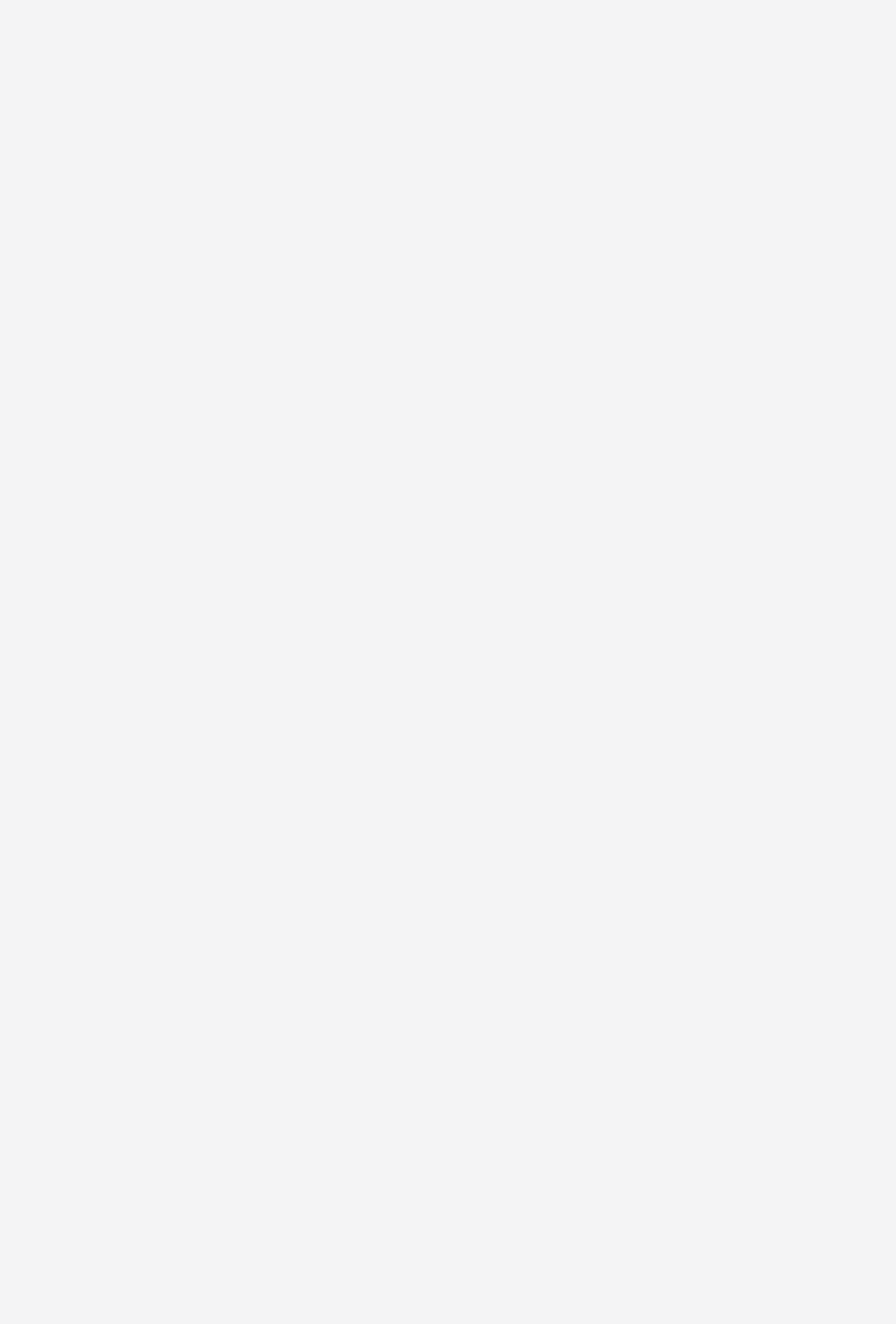
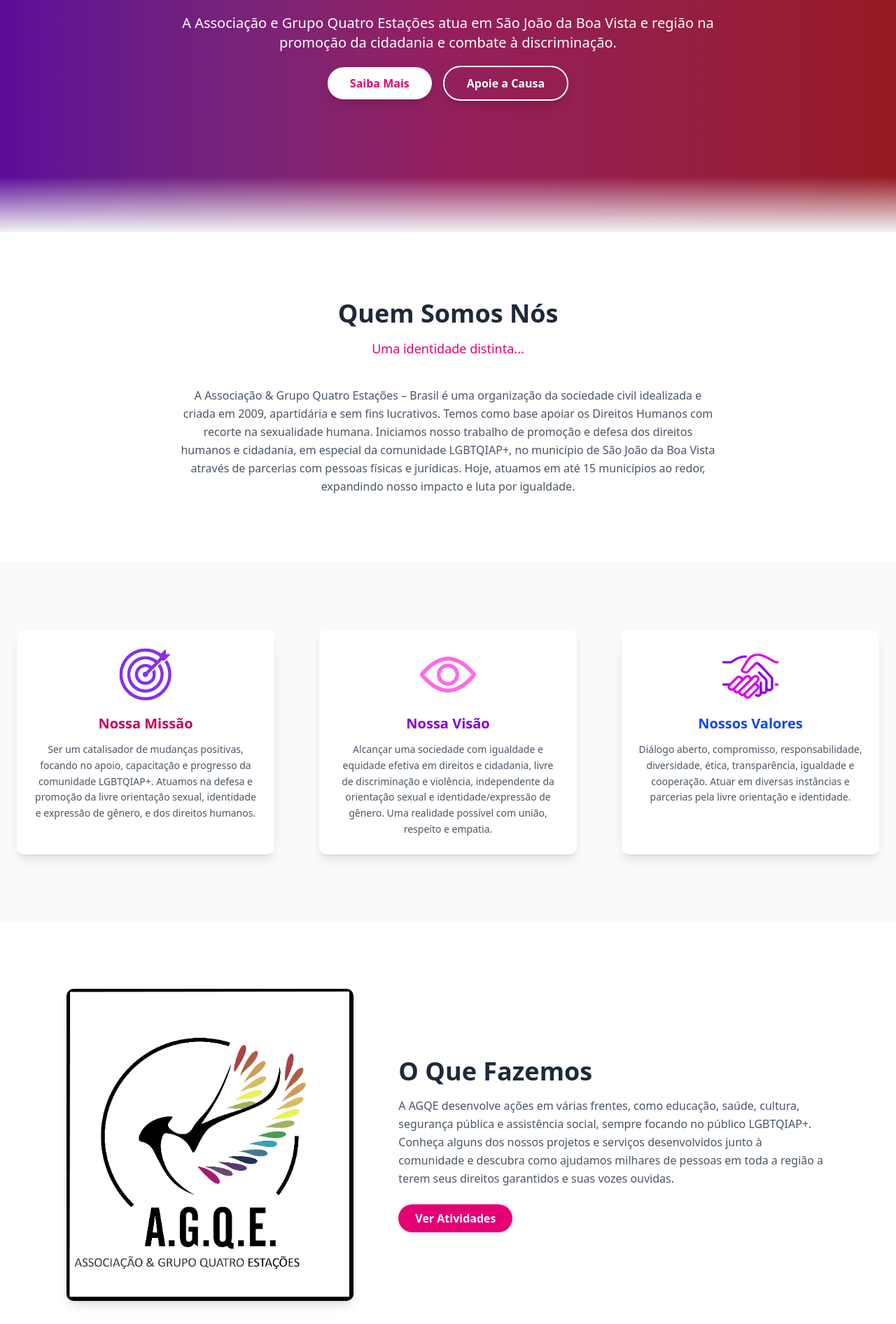
Before and after one commit to hakenshi/agqe.org, a Next.js app: page / in a window 1280 px wide. Shown: the part 348-2240 px from the top of the page at 70% size. Before the commit the page ends 800 px from the top, so only its background shows below. Built offline with nearby package versions, Linux system fonts and the light colour scheme.

Commit message:
added about section

```diff
--- a/src/app/(home)/page.tsx
+++ b/src/app/(home)/page.tsx
@@ -1,9 +1,129 @@
-import { Button } from "@/components/ui/button";
+import Image from "next/image";
+import Link from "next/link";
 
 export default function Home() {
   return (
-    <div>
-        <Button>Test</Button>
-    </div>
+    <>
+      <section
+        id="home"
+        className="relative h-[70vh] lg:h-[85vh] bg-gradient-to-r from-purple-600 via-pink-500 to-red-500 flex items-center justify-center text-white text-center px-4 overflow-hidden">
+        <div className="absolute inset-0 bg-black opacity-40 z-0"></div>
+        <div className="relative z-10 max-w-3xl">
+          <h1 className="text-4xl md:text-5xl lg:text-6xl font-bold mb-4 leading-tight shadow-text">
+            AGQE: Por Direitos e Visibilidade LGBTQIAP+
+          </h1>
+          <p className="text-lg lg:text-xl mb-8 font-light shadow-text">
+            A Associação e Grupo Quatro Estações atua em São João da Boa Vista e região na promoção da cidadania e combate à discriminação.
+          </p>
+          <div className="space-x-4">
+            <Link
+              href="#quem_somos"
+              className="bg-white text-pink-600 hover:bg-gray-200 font-semibold py-3 px-8 rounded-full transition duration-300 shadow-lg"
+            >
+              Saiba Mais
+            </Link>
+            <Link
+              href="apoio.html"
+              className="bg-transparent border-2 border-white hover:bg-white hover:text-pink-600 font-semibold py-3 px-8 rounded-full transition duration-300 shadow-lg"
+            >
+              Apoie a Causa
+            </Link>
+          </div>
+        </div>
+        <div className="absolute bottom-0 left-0 w-full h-20 bg-gradient-to-t from-gray-100 to-transparent z-5"></div>
+      </section>
+
+      <section id="quem_somos" className="py-16 lg:py-24 bg-white">
+        <div className="container mx-auto px-4 lg:px-6 text-center">
+          <h2 className="text-3xl lg:text-4xl font-bold mb-4 text-gray-800">Quem Somos Nós</h2>
+          <p className="text-lg text-pink-600 mb-10">Uma identidade distinta...</p>
+          <p className="max-w-3xl mx-auto text-gray-600 text-left lg:text-center leading-relaxed">
+            A Associação & Grupo Quatro Estações – Brasil é uma organização da sociedade civil idealizada e criada em 2009, apartidária e sem fins
+            lucrativos. Temos como base apoiar os Direitos Humanos com recorte na sexualidade humana. Iniciamos nosso trabalho de promoção e defesa
+            dos direitos humanos e cidadania, em especial da comunidade LGBTQIAP+, no município de São João da Boa Vista através de parcerias com
+            pessoas físicas e jurídicas. Hoje, atuamos em até 15 municípios ao redor, expandindo nosso impacto e luta por igualdade.
+          </p>
+        </div>
+      </section>
+
+      <section id="missao" className="py-16 lg:py-24 bg-gray-50">
+        <div className="container mx-auto px-4 lg:px-6">
+          <div className="grid grid-cols-1 md:grid-cols-3 gap-10 lg:gap-16">
+            <div className="text-center p-6 bg-white rounded-lg shadow-lg hover:shadow-xl transition-shadow duration-300">
+              <Image
+                width={100}
+                height={100}
+                src="/images/causes/c1.png"
+                alt="Ícone Missão"
+                className="w-20 h-20 mx-auto mb-4"
+              />
+              <h4 className="text-xl font-bold mb-3 text-pink-700">Nossa Missão</h4>
+              <p className="text-gray-600 text-sm leading-relaxed">
+                Ser um catalisador de mudanças positivas, focando no apoio, capacitação e progresso da comunidade LGBTQIAP+. Atuamos na defesa e promoção da livre orientação
+                sexual, identidade e expressão de gênero, e dos direitos humanos.
+              </p>
+            </div>
+            <div className="text-center p-6 bg-white rounded-lg shadow-lg hover:shadow-xl transition-shadow duration-300">
+              <Image
+                width={100}
+                height={100}
+                src="/images/causes/c2.png"
+                alt="Ícone Visão"
+                className="w-20 h-20 mx-auto mb-4"
+              />
+              <h4 className="text-xl font-bold mb-3 text-purple-700">Nossa Visão</h4>
+              <p className="text-gray-600 text-sm leading-relaxed">
+                Alcançar uma sociedade com igualdade e equidade efetiva em direitos e cidadania, livre de discriminação e violência, independente da orientação
+                sexual e identidade/expressão de gênero. Uma realidade possível com união, respeito e empatia.
+              </p>
+            </div>
+            <div className="text-center p-6 bg-white rounded-lg shadow-lg hover:shadow-xl transition-shadow duration-300">
+              <Image
+                width={100}
+                height={100}
+                src="/images/causes/c3.png"
+                alt="Ícone Valores"
+                className="w-20 h-20 mx-auto mb-4"
+              />
+              <h4 className="text-xl font-bold mb-3 text-blue-700">Nossos Valores</h4>
+              <p className="text-gray-600 text-sm leading-relaxed">
+                Diálogo aberto, compromisso, responsabilidade, diversidade, ética, transparência, igualdade e cooperação. Atuar em diversas instâncias e parcerias pela livre
+                orientação e identidade.
+              </p>
+            </div>
+          </div>
+        </div>
+      </section>
+
+      <section id="fazemos" className="py-16 md:py-24 bg-white">
+        <div className="container mx-auto px-4 md:px-6">
+          <div className="flex flex-col md:flex-row justify-center items-center gap-10 md:gap-16">
+            <div className="w-1/3">
+              <Image
+                src="/images/about-img.jpg"
+                alt="Ações da AGQE"
+                width={600}
+                height={400}
+                className="rounded-lg shadow-lg w-full"
+              />
+            </div>
+            <div className="md:w-1/2 text-center md:text-left">
+              <h2 className="text-3xl md:text-4xl font-bold mb-4 text-gray-800">O Que Fazemos</h2>
+              <p className="text-gray-600 leading-relaxed">
+                A AGQE desenvolve ações em várias frentes, como educação, saúde, cultura, segurança pública e assistência social, sempre focando no público LGBTQIAP+. Conheça
+                alguns dos nossos projetos e serviços desenvolvidos junto à comunidade e descubra como ajudamos milhares de pessoas em toda a região a terem seus direitos
+                garantidos e suas vozes ouvidas.
+              </p>
+              <Link
+                href="#atividades"
+                className="mt-6 inline-block bg-pink-600 text-white hover:bg-pink-700 font-semibold py-2 px-6 rounded-full transition duration-300"
+              >
+                Ver Atividades
+              </Link>
+            </div>
+          </div>
+        </div>
+      </section>
+    </>
   );
 }
--- a/src/app/layout.tsx
+++ b/src/app/layout.tsx
@@ -23,6 +23,7 @@
       <meta name="description" content="Site da ONG A.G.Q.E (Agência e Grupo Quatro Estações)" />
       <meta name="keywords" content="apoio lgbt, lgbtqia+, ong, agqe, são joão da boa vista, direitos humanos, diversidade" />
       <meta name="author" content="Luis Felipe Colosimo & Henrique Bissoli Malaman Alonso" />
+      <meta name="author" content="aplicação em NextJS desenvolvida por Felipe Kafka Dias" />
       <body
         className={`${roboto.variable} antialiased bg-zinc-100 text-zinc-800`}
 
```
